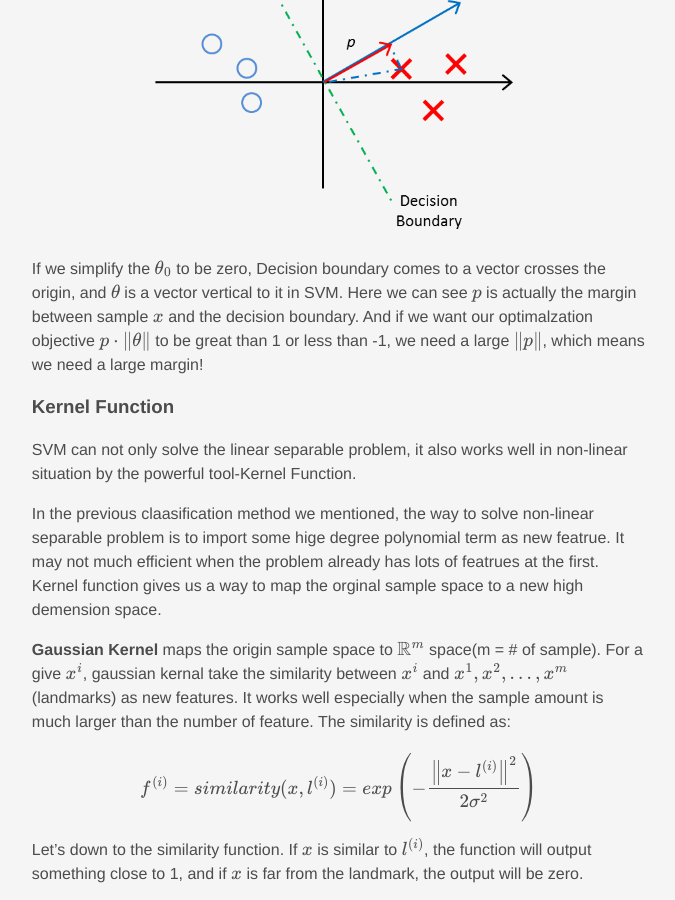
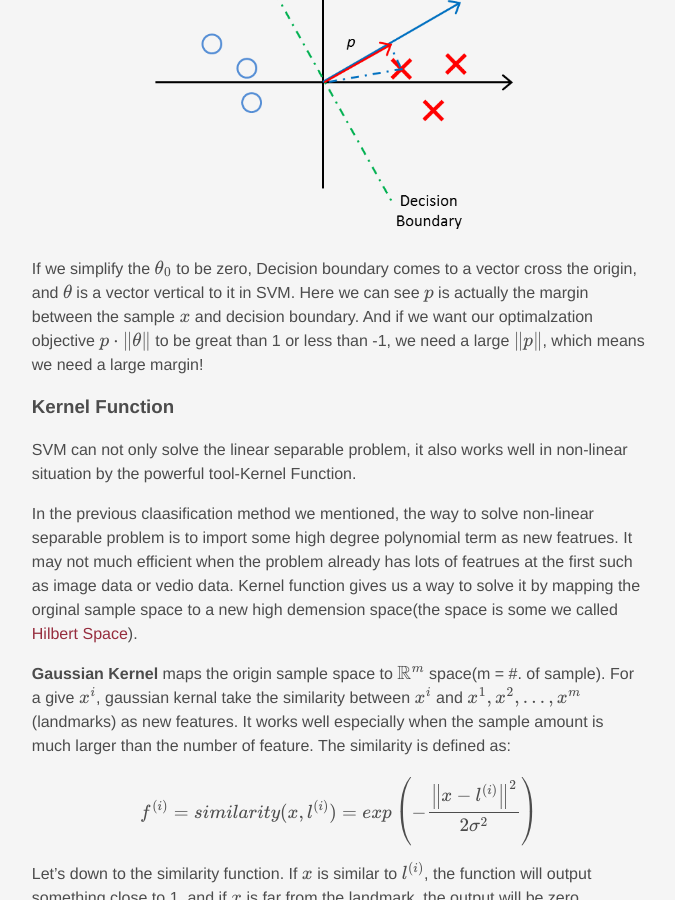
Before and after one commit to ChangLiuNJU/ChangLiuNJU.github.io, a Jekyll site: the page built from _posts/2014-11-27-Notes-Support-Vector-Machine.md, in a window 1280 px wide and 900 px high, scrolled down 2333 px. Shown: the whole window, without its empty margins (301-976 px from the left). Built offline with Jekyll 4.4.1, drawn with Linux system fonts in a browser that asks for light colours; nearby versions of some CDN libraries; formulas are drawn with MathJax 3; comment, search, counter and statistics services are not loaded; some of the changed text lies outside the part shown.

Commit message:
gramma fix

```diff
--- a/_posts/2014-11-27-Notes-Support-Vector-Machine.md
+++ b/_posts/2014-11-27-Notes-Support-Vector-Machine.md
@@ -20,14 +20,14 @@
 
 ![Hypothsis][Hypothsis]
 
-Hypothsis function in SVM(red line) has a little different from what we used in logistic regression. In some way, they have pretty similar effects, but the SVM hypothsis turns out support vector machine computational advantage.
+Hypothsis function in SVM(red line) has a little different from what we used in logistic regression. They have pretty similar effects in some way, but the SVM hypothsis turns out a great computational advantage for support vector machine.
 
 
 ###Cost Function
 
 $$ \underset{\theta}{min}C\sum_{i=1}^{m}\left[y^{(i)}cost_1(\theta^Tx^{(i)})+(1-y^{(i)})cost_0(\theta^Tx^{(i)})\right]+\frac{1}{2}\sum_{i=1}^{n}\theta_j^2 $$
 
-In SVM cost function, the regularzation term is not $$ \frac{\lambda}{2m}\sum_{j=1}^n\theta_j^2 $$ which was used in logsitic regression. Here, without using the constant term $$ \frac{1}{m} $$ , we alternate regularzation parameter $$ \lambda $$ to $$ C $$ which is equal to $$ \frac{1}{\lambda} $$ in number, but the same in essence.
+In SVM cost function, the regularzation term is not $$ \frac{\lambda}{2m}\sum_{j=1}^n\theta_j^2 $$ which was used in logsitic regression. Here, without using the constant term $$ \frac{1}{m} $$ , we alternate the regularzation parameter $$ \lambda $$ to $$ C $$ which is equal to $$ \frac{1}{\lambda} $$ in number, but the same in essence.
 
 ###Large Margin
 
@@ -47,16 +47,15 @@
 
 ![DecisionBoundary][DecisionBoundary]
 
-If we simplify the $$ \theta_0 $$ to be zero, Decision boundary comes to a vector crosses the origin, and $$ \theta $$ is a vector vertical to it in SVM. Here we can see $$ p $$ is actually the margin between sample $$ x $$ and the decision boundary. And if we want our optimalzation objective $$ p\cdot\left\|\theta\right\| $$ to be great than 1 or less than -1, we need a large $$ \left\|p\right\| $$, which means we need a large margin!
+If we simplify the $$ \theta_0 $$ to be zero, Decision boundary comes to a vector cross the origin, and $$ \theta $$ is a vector vertical to it in SVM. Here we can see $$ p $$ is actually the margin between the sample $$ x $$ and decision boundary. And if we want our optimalzation objective $$ p\cdot\left\|\theta\right\| $$ to be great than 1 or less than -1, we need a large $$ \left\|p\right\| $$, which means we need a large margin!
 
 ###Kernel Function
 
 SVM can not only solve the linear separable problem, it also works well in non-linear situation by the powerful tool-Kernel Function.
 
-In the previous claasification method we mentioned, the way to solve non-linear separable problem is to import some hige degree polynomial term as new featrue. It may not much efficient when the problem already has lots of featrues at the first.
-Kernel function gives us a way to map the orginal sample space to a new high demension space.
+In the previous claasification method we mentioned, the way to solve non-linear separable problem is to import some high degree polynomial term as new featrues. It may not much efficient when the problem already has lots of featrues at the first such as image data or vedio data. Kernel function gives us a way to solve it by mapping the orginal sample space to a new high demension space(the space is some we called [Hilbert Space][Hilbert Space]).
 
-**Gaussian Kernel** maps the origin sample space to $$ \mathbb{R}^m $$ space(m = # of sample). For a give $$ x^{i} $$, gaussian kernal take the similarity between $$ x^{i} $$ and $$ x^1, x^2, ..., x^m $$(landmarks) as new features. It works well especially when the sample amount is much larger than the number of feature. The similarity is defined as:
+**Gaussian Kernel** maps the origin sample space to $$ \mathbb{R}^m $$ space(m = #. of sample). For a give $$ x^{i} $$, gaussian kernal take the similarity between $$ x^{i} $$ and $$ x^1, x^2, ..., x^m $$(landmarks) as new features. It works well especially when the sample amount is much larger than the number of feature. The similarity is defined as:
 
 $$ f^{(i)}=similarity(x,l^{(i)})=exp\left(-\frac{\left\|x-l^{(i)}\right\|^2}{2\sigma^2}\right) $$
 
@@ -76,3 +75,4 @@
 [DecisionBoundary]:/images/SVM_db.png
 [p]:/images/SVM_p.png
 [Kernel function]:http://en.wikipedia.org/wiki/Kernel_method
+[Hilbert Space]:http://en.wikipedia.org/wiki/Hilbert_space
```
Also changed, not shown: _drafts/2014-12-01-Notes-K-Means.md (added, +13 -0 lines).
